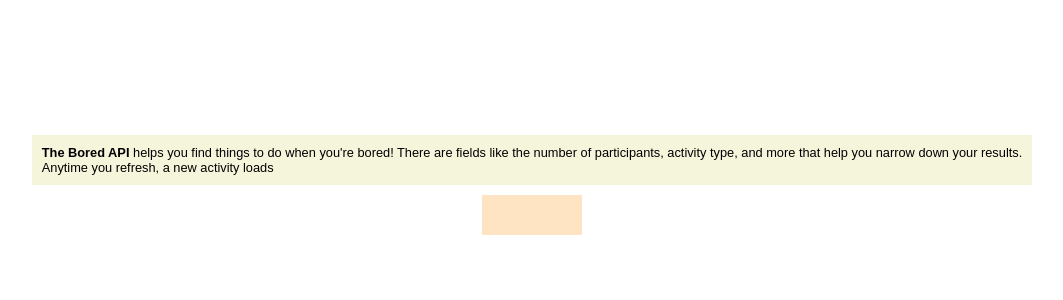
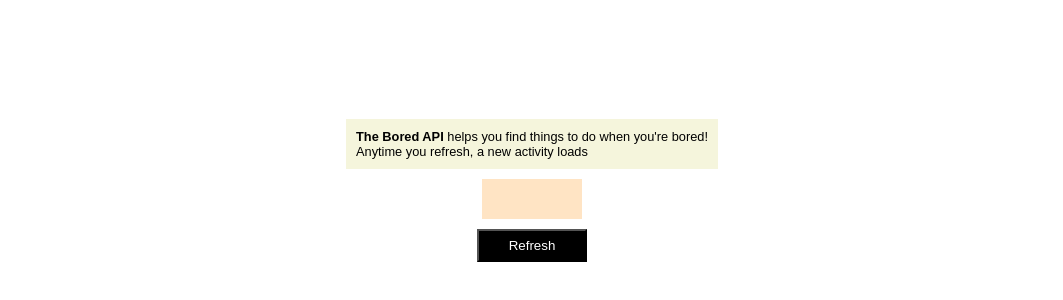
Before and after one commit to sadiquex/Bored-API, a plain HTML site: page index.html in a window 1280 px wide. Shown: the part 210-510 px from the top of the page, without its empty margins (108-1171 px from the left). Drawn offline with Linux system fonts and the light colour scheme; no server answers.

Commit message:
html and css files updated

```diff
--- a/index.html
+++ b/index.html
@@ -9,9 +9,11 @@
         <link rel="stylesheet" href="style.css">
     </head>
     <body>
-        <div class="info"><strong>The Bored API</strong> helps you find things to do when you're bored! There are fields like the number of participants, activity type, and more that help you narrow down your results. <br> Anytime you refresh, a new activity loads</div>
+        <div class="info"><strong>The Bored API</strong> helps you find things to do when you're bored!  <br> Anytime you refresh, a new activity loads</div>
 
         <div class="output"> </div>
+        <div class="category"> </div>
+        <button id="btn">Refresh</button>
 
 
 
--- a/style.css
+++ b/style.css
@@ -1,26 +1,35 @@
-*{
+* {
   box-sizing: border-box;
 }
-body{
-    font-family: 'Poppins', sans-serif;
+body {
+  font-family: "Poppins", sans-serif;
   display: flex;
   flex-direction: column;
   justify-content: center;
   align-items: center;
   height: 100vh;
   margin: 0 auto;
-    overflow: hidden;
-
+  /* overflow: hidden; */
 }
-.info{
+.info {
   align-items: center;
   background-color: beige;
   padding: 10px;
   font-size: 0.8rem;
 }
-.output{
+.output {
   background-color: bisque;
   padding: 20px 50px;
   font-size: 1.1em;
   margin: 10px auto;
 }
+#btn {
+  font-family: inherit;
+  padding: 7px 30px;
+  background-color: #000;
+  color: #fff;
+  transition: all 0.2s ease;
+}
+#btn:hover{
+    transform: scale(0.98) translateY(-2px);
+}
```
Lines whose indentation alone changed are shown as unchanged.
